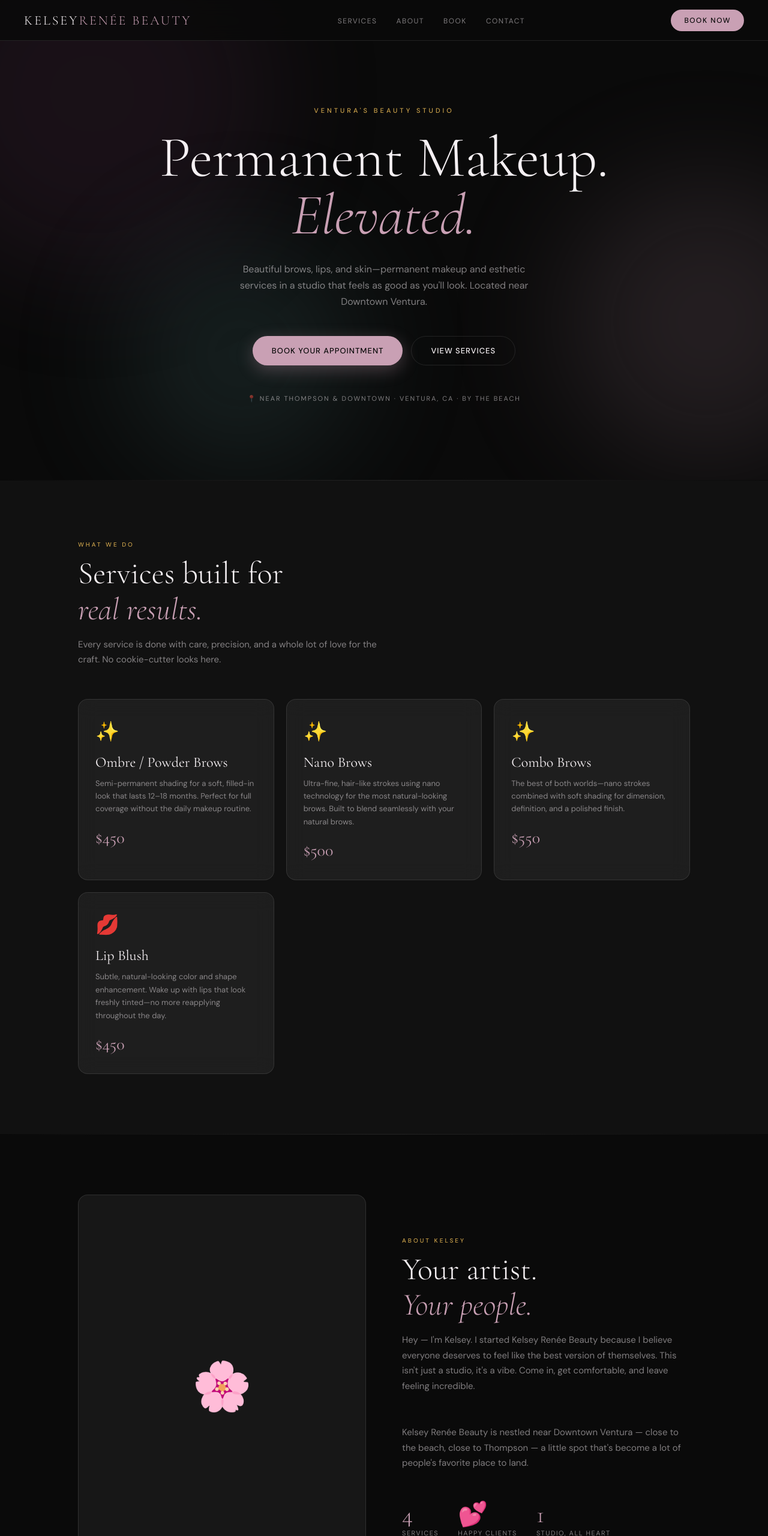
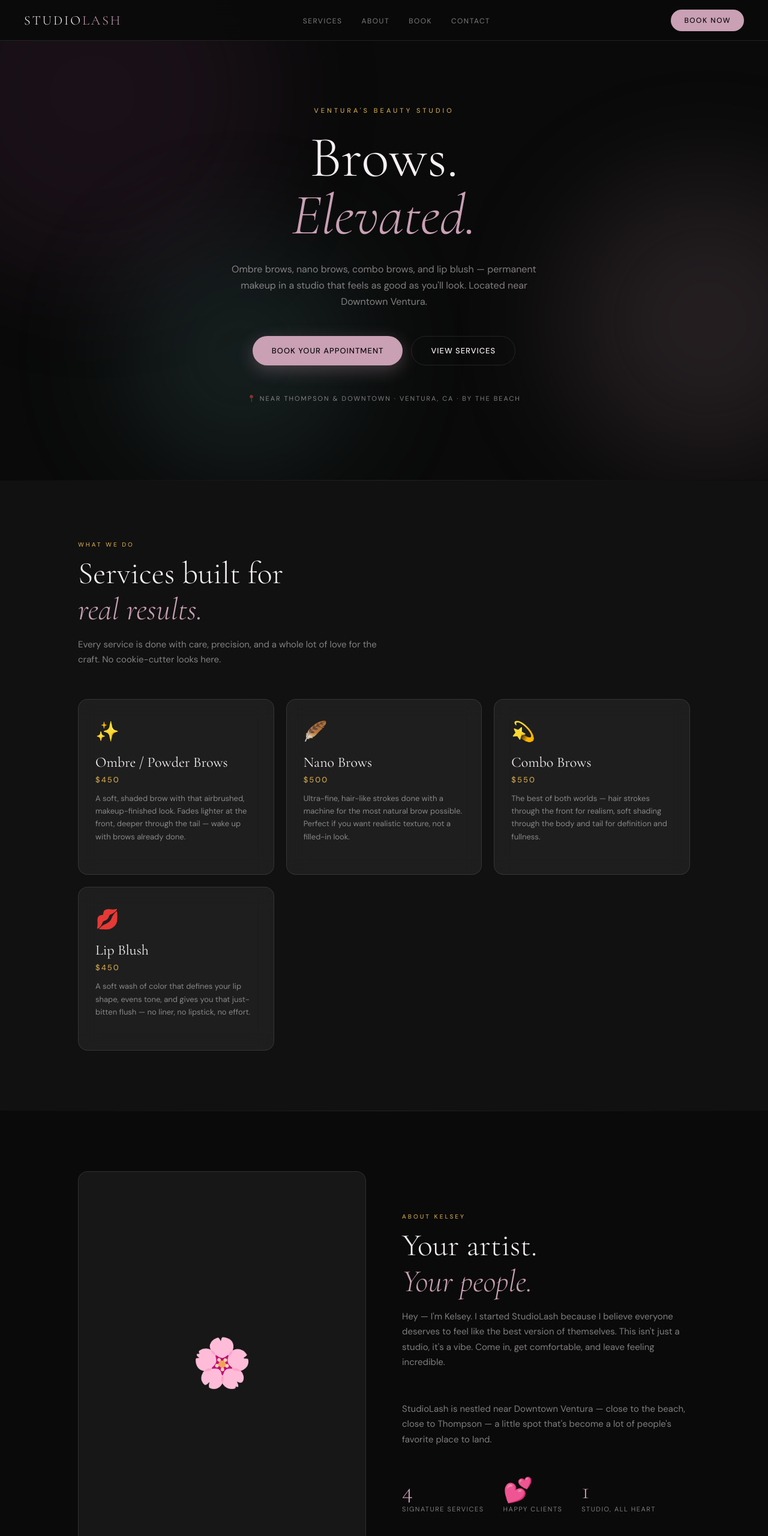
Before and after one commit to AIFriendDan/studiolash, a plain HTML site: page index.html in a window 1280 px wide. Shown: the top 2560 px of the page at 60% size. Drawn offline with nearby package versions, Linux system fonts and the light colour scheme.

Commit message:
Fix: Update title and branding to reflect StudioLash and enhance service descriptions

```diff
--- a/index.html
+++ b/index.html
@@ -3,7 +3,7 @@
 <head>
   <meta charset="UTF-8" />
   <meta name="viewport" content="width=device-width, initial-scale=1.0" />
-  <title>Kelsey Renée Beauty — Permanent Makeup & PMU · Ventura, CA</title>
+  <title>StudioLash — Permanent Makeup by Kelsey Renée Beauty · Ventura, CA</title>
   <link href="https://fonts.googleapis.com/css2?family=Cormorant+Garamond:ital,wght@0,300;0,400;0,600;1,300;1,400&family=DM+Sans:wght@300;400;500&display=swap" rel="stylesheet" />
   <style>
     *, *::before, *::after { box-sizing: border-box; margin: 0; padding: 0; }
@@ -58,9 +58,9 @@
     .service-card { background: var(--glass); border: 1px solid var(--glass-border); border-radius: 16px; padding: 32px 28px; backdrop-filter: blur(16px); transition: border-color 0.25s, transform 0.25s; }
     .service-card:hover { border-color: var(--mauve); transform: translateY(-4px); }
     .service-icon { font-size: 32px; margin-bottom: 16px; display: block; }
-    .service-name { font-family: 'Cormorant Garamond', serif; font-size: 24px; font-weight: 400; margin-bottom: 10px; color: var(--white); }
+    .service-name { font-family: 'Cormorant Garamond', serif; font-size: 24px; font-weight: 400; margin-bottom: 6px; color: var(--white); }
+    .service-price { font-size: 13px; font-weight: 500; letter-spacing: 2px; color: var(--gold); margin-bottom: 12px; }
     .service-desc { font-size: 13px; color: var(--muted); line-height: 1.65; margin-bottom: 20px; }
-    .service-price { font-family: 'Cormorant Garamond', serif; font-size: 28px; font-weight: 400; color: var(--mauve); margin-top: 16px; margin-bottom: 0; }
     .service-items { list-style: none; }
     .service-items li { font-size: 12px; color: var(--muted); padding: 6px 0; border-bottom: 1px solid var(--glass-border); display: flex; align-items: center; gap: 8px; }
     .service-items li::before { content: '—'; color: var(--mauve); font-size: 10px; }
@@ -99,7 +99,7 @@
   <div class="orb o3"></div>
 </div>
 <nav>
-  <a class="nav-logo" href="#">Kelsey<span>Renée Beauty</span></a>
+  <a class="nav-logo" href="#">Studio<span>Lash</span></a>
   <ul class="nav-links">
     <li><a href="#services">Services</a></li>
     <li><a href="#about">About</a></li>
@@ -110,8 +110,8 @@
 </nav>
 <section class="hero">
   <p class="hero-eyebrow">Ventura's Beauty Studio</p>
-  <h1 class="hero-title">Permanent Makeup.<br><em>Elevated.</em></h1>
-  <p class="hero-sub">Beautiful brows, lips, and skin—permanent makeup and esthetic services in a studio that feels as good as you'll look. Located near Downtown Ventura.</p>
+  <h1 class="hero-title">Brows.<br><em>Elevated.</em></h1>
+  <p class="hero-sub">Ombre brows, nano brows, combo brows, and lip blush — permanent makeup in a studio that feels as good as you'll look. Located near Downtown Ventura.</p>
   <div class="hero-btns">
     <a class="btn btn-primary" href="#booking">Book Your Appointment</a>
     <a class="btn btn-ghost" href="#services">View Services</a>
@@ -128,26 +128,26 @@
       <div class="service-card">
         <span class="service-icon">✨</span>
         <h3 class="service-name">Ombre / Powder Brows</h3>
-        <p class="service-desc">Semi-permanent shading for a soft, filled-in look that lasts 12–18 months. Perfect for full coverage without the daily makeup routine.</p>
         <p class="service-price">$450</p>
+        <p class="service-desc">A soft, shaded brow with that airbrushed, makeup-finished look. Fades lighter at the front, deeper through the tail — wake up with brows already done.</p>
       </div>
       <div class="service-card">
-        <span class="service-icon">✨</span>
+        <span class="service-icon">🪶</span>
         <h3 class="service-name">Nano Brows</h3>
-        <p class="service-desc">Ultra-fine, hair-like strokes using nano technology for the most natural-looking brows. Built to blend seamlessly with your natural brows.</p>
         <p class="service-price">$500</p>
+        <p class="service-desc">Ultra-fine, hair-like strokes done with a machine for the most natural brow possible. Perfect if you want realistic texture, not a filled-in look.</p>
       </div>
       <div class="service-card">
-        <span class="service-icon">✨</span>
+        <span class="service-icon">💫</span>
         <h3 class="service-name">Combo Brows</h3>
-        <p class="service-desc">The best of both worlds—nano strokes combined with soft shading for dimension, definition, and a polished finish.</p>
         <p class="service-price">$550</p>
+        <p class="service-desc">The best of both worlds — hair strokes through the front for realism, soft shading through the body and tail for definition and fullness.</p>
       </div>
       <div class="service-card">
         <span class="service-icon">💋</span>
         <h3 class="service-name">Lip Blush</h3>
-        <p class="service-desc">Subtle, natural-looking color and shape enhancement. Wake up with lips that look freshly tinted—no more reapplying throughout the day.</p>
         <p class="service-price">$450</p>
+        <p class="service-desc">A soft wash of color that defines your lip shape, evens tone, and gives you that just-bitten flush — no liner, no lipstick, no effort.</p>
       </div>
     </div>
   </div>
@@ -160,10 +160,10 @@
       <div class="about-text">
         <p class="eyebrow">About Kelsey</p>
         <h2 class="section-title">Your artist.<br><em>Your people.</em></h2>
-        <p class="section-sub">Hey — I'm Kelsey. I started Kelsey Renée Beauty because I believe everyone deserves to feel like the best version of themselves. This isn't just a studio, it's a vibe. Come in, get comfortable, and leave feeling incredible.</p>
-        <p class="section-sub">Kelsey Renée Beauty is nestled near Downtown Ventura — close to the beach, close to Thompson — a little spot that's become a lot of people's favorite place to land.</p>
+        <p class="section-sub">Hey — I'm Kelsey. I started StudioLash because I believe everyone deserves to feel like the best version of themselves. This isn't just a studio, it's a vibe. Come in, get comfortable, and leave feeling incredible.</p>
+        <p class="section-sub">StudioLash is nestled near Downtown Ventura — close to the beach, close to Thompson — a little spot that's become a lot of people's favorite place to land.</p>
         <div class="about-stats">
-          <div><div class="stat-num">4</div><div class="stat-label">Services</div></div>
+          <div><div class="stat-num">4</div><div class="stat-label">Signature Services</div></div>
           <div><div class="stat-num">💕</div><div class="stat-label">Happy Clients</div></div>
           <div><div class="stat-num">1</div><div class="stat-label">Studio, All Heart</div></div>
         </div>
@@ -202,9 +202,11 @@
     </div>
   </div>
 </section>
-<div class="divider"></div>
-<footer>
-  <p>&copy; 2025 Kelsey Renée Beauty. Crafted with care in <span>Ventura, CA</span>.</p>
-</footer>
+<div class="social-strip">
+  <a class="social-link" href="https://instagram.com/kelseyreneebeauty" target="_blank">📸 Instagram</a>
+  <a class="social-link" href="https://tiktok.com/@kelseyreneebeauty" target="_blank">🎵 TikTok</a>
+  <a class="social-link" href="https://threads.net/@kelseyreneebeauty" target="_blank">🧵 Threads</a>
+</div>
+<footer>© 2026 StudioLash · Ventura, CA · Powered by <span>HCHY</span></footer>
 </body>
 </html>
```
